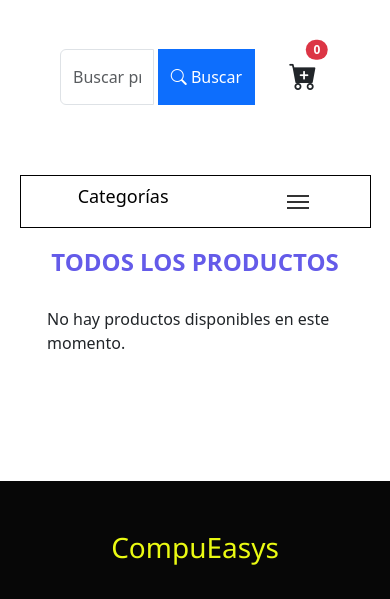
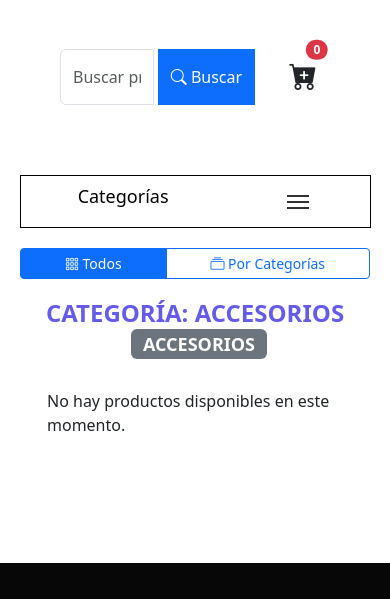
Before and after one commit to danioso8/compueasysAPP-Django, a Django app: page /store/?category=1 in a window 390 px wide. Shown: the part 197-796 px from the top of the page. Run offline with Django 5.2, Linux system fonts and the light colour scheme; data comes from the database, SQL or seed files in the repository; some libraries are stand-ins or nearby versions.

Commit message:
feat: Implement product categorization system with dual view modes
- Add category-grouped view for store with toggle buttons
- Enhance store.html template with dual display modes (all/category)
- Update store view with products_by_category logic
- Add responsive CSS for category sections and navigation
- Configure hybrid development environment with production DB support
- Update database configuration with dj-database-url parsing
- Add Cloudinary integration with environment-based switching
- Fix database connection with complete hostname configuration
- Update requirements.txt with new dependencies

Features:
✅ Dual view modes: traditional grid and category-organized
✅ Responsive design with mobile-optimized navigation
✅ Category filtering and product organization
✅ Hybrid development setup (local dev + production DB/Cloudinary)
✅ Improved database connectivity and image storage

```diff
--- a/core/static/css/store.css
+++ b/core/static/css/store.css
@@ -13,6 +13,57 @@ footer {
     font-family: 'Segoe UI', Tahoma, Geneva, Verdana, sans-serif;
     width: 100%;
 
+}
+
+/* ====== Estilos para vista por categorías ====== */
+.view-toggle-buttons {
+
+  display: flex;
+  margin: 0 20px;
+  justify-content: center;
+  margin-bottom: 1rem;
+}
+
+.category-section {
+
+  border-radius: 8px;
+  padding: 1.5rem;
+  background: #f8f9fa;
+  margin-bottom: 2rem;
+}
+
+.category-header-section {
+  border-bottom: 2px solid #dee2e6;
+  padding-bottom: 0.5rem;
+  margin-bottom: 1rem;
+}
+
+.category-name {
+  color: #2c3e50;
+  font-weight: 600;
+  margin: 0;
+}
+
+.category-header {
+  text-align: center;
+  margin-bottom: 2rem;
+}
+
+.category-title {
+  color: #2c3e50;
+  font-weight: 700;
+}
+
+/* Responsivo para botones de vista */
+@media (max-width: 768px) {
+  .view-toggle-buttons .btn-group {
+    width: 100%;
+  }
+
+  .view-toggle-buttons .btn {
+    flex: 1;
+    font-size: 0.875rem;
+  }
 }
 
 /* ====== Navbar superior responsive (añadido) ====== */
@@ -368,7 +419,7 @@ footer {
     text-decoration: none;
 }
 .container_product {
-  border: #e7e4e4  solid 1px;
+
    width: 300px;
    height: 500px;
    transition: box-shadow 0.3s ease;
--- a/core/templates/store.html
+++ b/core/templates/store.html
@@ -109,11 +109,14 @@
                 ><span></span><span></span><span></span
               ></span>
             </button>
+
+
+
             <ul id="nav-links-categorias" class="nav-links-categorias">
               <li>
                 <a
                   href="{% url 'store' %}"
-                  class="nav-link px-3 rounded-pill {% if not request.GET.category %}active bg-light text-primary fw-bold{% else %}text-dark{% endif %}"
+                  class="nav-link px-3 rounded-pill {% if not request.GET.category and view_mode == 'all' %}active bg-light text-primary fw-bold{% else %}text-dark{% endif %}"
                 >
                   Todos
                 </a>
@@ -131,8 +134,120 @@
             </ul>
           </div>
         </nav>
+        <!-- Botones de vista -->
+            <div class="view-toggle-buttons mb-3">
+              <div class="btn-group" role="group">
+                <a href="{% url 'store' %}?view=all"
+                   class="btn btn-sm {% if view_mode == 'all' %}btn-primary{% else %}btn-outline-primary{% endif %}">
+                  <i class="bi bi-grid-3x3-gap"></i> Todos
+                </a>
+                <a href="{% url 'store' %}?view=category"
+                   class="btn btn-sm {% if view_mode == 'category' %}btn-primary{% else %}btn-outline-primary{% endif %}">
+                  <i class="bi bi-collection"></i> Por Categorías
+                </a>
+              </div>
+            </div>
 
         <div class="store-content">
+          {% if view_mode == 'category' %}
+            <!-- Vista por categorías -->
+            <div class="category-header mb-4">
+              <h2 class="category-title">
+                <i class="bi bi-collection"></i> Productos por Categorías
+              </h2>
+              <p class="text-muted">Explora nuestros productos organizados por categorías</p>
+            </div>
+
+            {% for category, category_products in products_by_category.items %}
+            <div class="category-section mb-5">
+              <div class="category-header-section d-flex align-items-center mb-3">
+                <h3 class="category-name me-3">
+                  {% if category != 'Sin categoría' %}
+                    {{ category.nombre }}
+                  {% else %}
+                    {{ category }}
+                  {% endif %}
+                </h3>
+                <span class="badge bg-primary">{{ category_products.count }} productos</span>
+              </div>
+
+              <div class="container_product_all">
+                <div class="row_product_all">
+                  {% for product in category_products %}
+                  <div class="container_product mb-4">
+                    <a href="{% url 'product_detail' product.id %}">
+                      <div class="card_product">
+                        {% if product.imagen and product.imagen.name %}
+                        <img
+                          src="{{ product.imagen.url }}"
+                          alt="{{ product.name }}"
+                        />
+                        {% else %}
+                        <img
+                          src="{% static 'images/no_image_available.png' %}"
+                          alt="No Image Available"
+                        />
+                        {% endif %}
+                      </div>
+                      <div class="cardbody_product">
+                        <h5 class="title">{{ product.name }}</h5>
+                        <div class="description">
+                          {{ product.description|truncatechars:30 }}
+                        </div>
+                      </div>
+                      <div class="price">${{ product.price|intcomma }} COP</div>
+                    </a>
+                    <div class="btnAdd mt-2">
+                      {% if product.stock == 0 %}
+                      <span class="agotado" style="color: blue; font-weight: bold"
+                        >Agotado</span
+                      >
+                      {% else %}
+                      <form
+                        class="btn add-to-cart-form"
+                        id="add-to-cart-form-{{ product.id }}"
+                        method="post"
+                        action="{% url 'add_to_cart' product.id %}"
+                      >
+                        {% csrf_token %}
+                        <div>
+                          <input
+                            type="number"
+                            name="quantity"
+                            min="1"
+                            max="{{ product.stock }}"
+                            value="1"
+                            class="quantity-input"
+                          />
+                        </div>
+                        <span class="ui-pdp-buybox__quantity__selected"
+                          >Disponibles {{ product.stock }}</span
+                        >
+                        <div>
+                          <button type="submit" class="add-to-cart-btn">
+                            <i class="bi bi-cart-plus-fill"></i>
+                          </button>
+                        </div>
+                      </form>
+                      {% endif %}
+                    </div>
+                  </div>
+                  {% empty %}
+                  <div class="col-12">
+                    <p class="text-center text-muted">No hay productos en esta categoría.</p>
+                  </div>
+                  {% endfor %}
+                </div>
+              </div>
+            </div>
+            {% empty %}
+            <div class="text-center mt-5">
+              <p class="text-muted">No hay productos disponibles en este momento.</p>
+            </div>
+            {% endfor %}
+
+          {% else %}
+            <!-- Vista tradicional (todos los productos o filtrado) -->
             <div class="slug-categoria">
               {% if current_category %}
               <h2 class="category-title">
@@ -142,7 +257,7 @@
                 >
               </h2>
               {% else %}
-            <h2 class="category-title">Todos los productos</h2>
+
               {% endif %}
             </div>
             <div class="container_product_all">
@@ -211,6 +326,7 @@
               {% endfor %}
               </div>
             </div>
+          {% endif %}
         </div>
       </div>
     </main>
--- a/core/views.py
+++ b/core/views.py
@@ -46,19 +46,56 @@ def login_user(request):
 def store(request):
     query = request.GET.get('q', '')
     category_id = request.GET.get('category', '')
+    view_mode = request.GET.get('view', 'all')  # 'all', 'category'
+
     categories = Category.objects.all()
     products = Product.objects.all()
     cart = request.session.get('cart', {})
     cart_count = sum([item['quantity'] if isinstance(item, dict) else item for item in cart.values()])
-    # Filtrar productos por nombre o categoría si se proporciona una consulta de búsqueda o categoría
+
+    # Filtrar productos por búsqueda
     if query:
         products = products.filter(name__icontains=query)
-    if category_id:
-        products = products.filter(category_id=category_id)
-    context = {
-        'products': products,
-        'categories': categories,
-        'cart_count': cart_count
+
+    # Organizar productos por categorías
+    if view_mode == 'category' and not category_id:
+        # Mostrar productos agrupados por categoría
+        products_by_category = {}
+        for category in categories:
+            category_products = products.filter(category=category)
+            if category_products.exists():
+                products_by_category[category] = category_products
+
+        # Productos sin categoría
+        products_without_category = products.filter(category__isnull=True)
+        if products_without_category.exists():
+            products_by_category['Sin categoría'] = products_without_category
+
+        context = {
+            'products_by_category': products_by_category,
+            'categories': categories,
+            'cart_count': cart_count,
+            'view_mode': view_mode,
+            'query': query
+        }
+    else:
+        # Vista tradicional (todos o filtrado por categoría específica)
+        if category_id:
+            products = products.filter(category_id=category_id)
+            try:
+                current_category = Category.objects.get(id=category_id)
+            except Category.DoesNotExist:
+                current_category = None
+        else:
+            current_category = None
+
+        context = {
+            'products': products,
+            'categories': categories,
+            'cart_count': cart_count,
+            'current_category': current_category,
+            'view_mode': view_mode,
+            'query': query
         }
 
     return render(request, 'store.html', context)
--- a/requirements.txt
+++ b/requirements.txt
@@ -1,6 +1,7 @@
 asgiref==3.9.1
 beautifulsoup4==4.13.5
 cloudinary==1.44.1
+dj-database-url==2.1.0
 django-cloudinary-storage==0.3.0
 Django==4.2.24
 django-bootstrap-v5==1.0.11
```
Also changed, not shown: AppCompueasys/settings.py (+32 -11 lines), 1 other file. Lines whose indentation alone changed are shown as unchanged.
